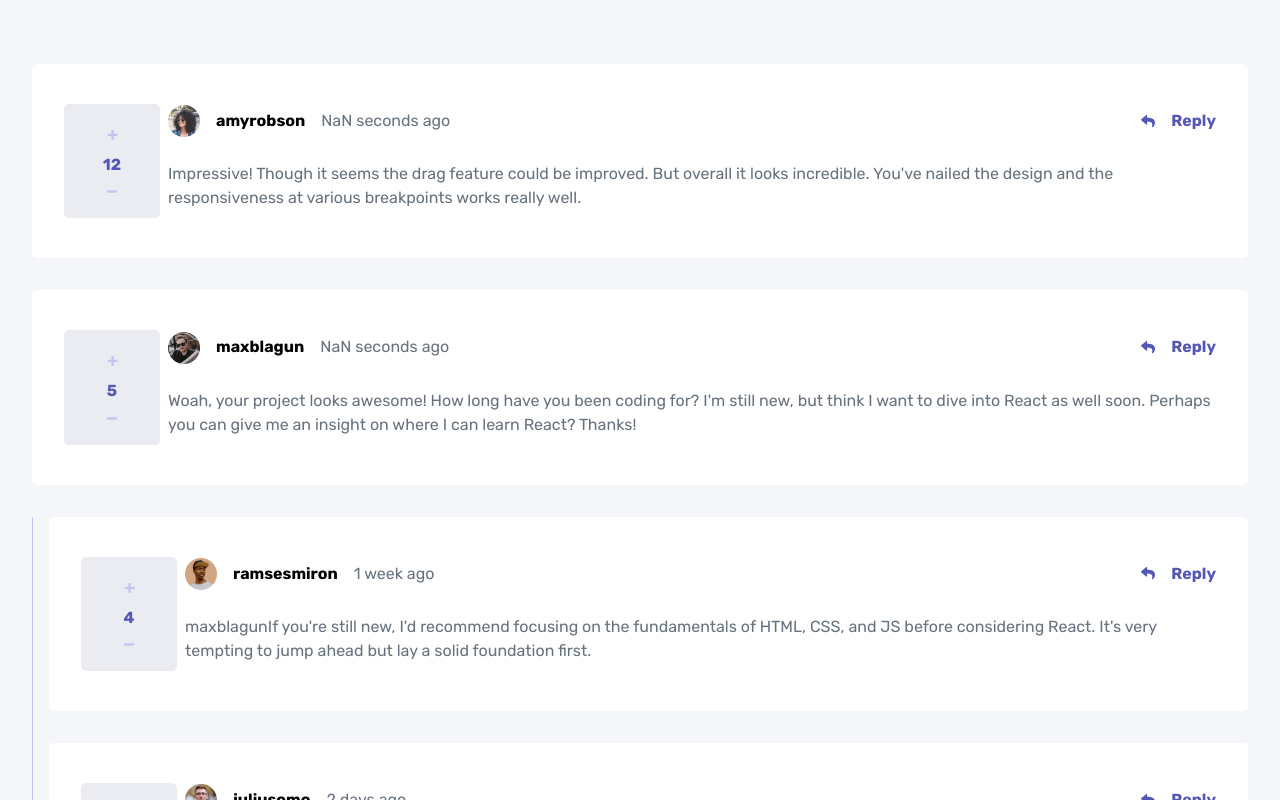
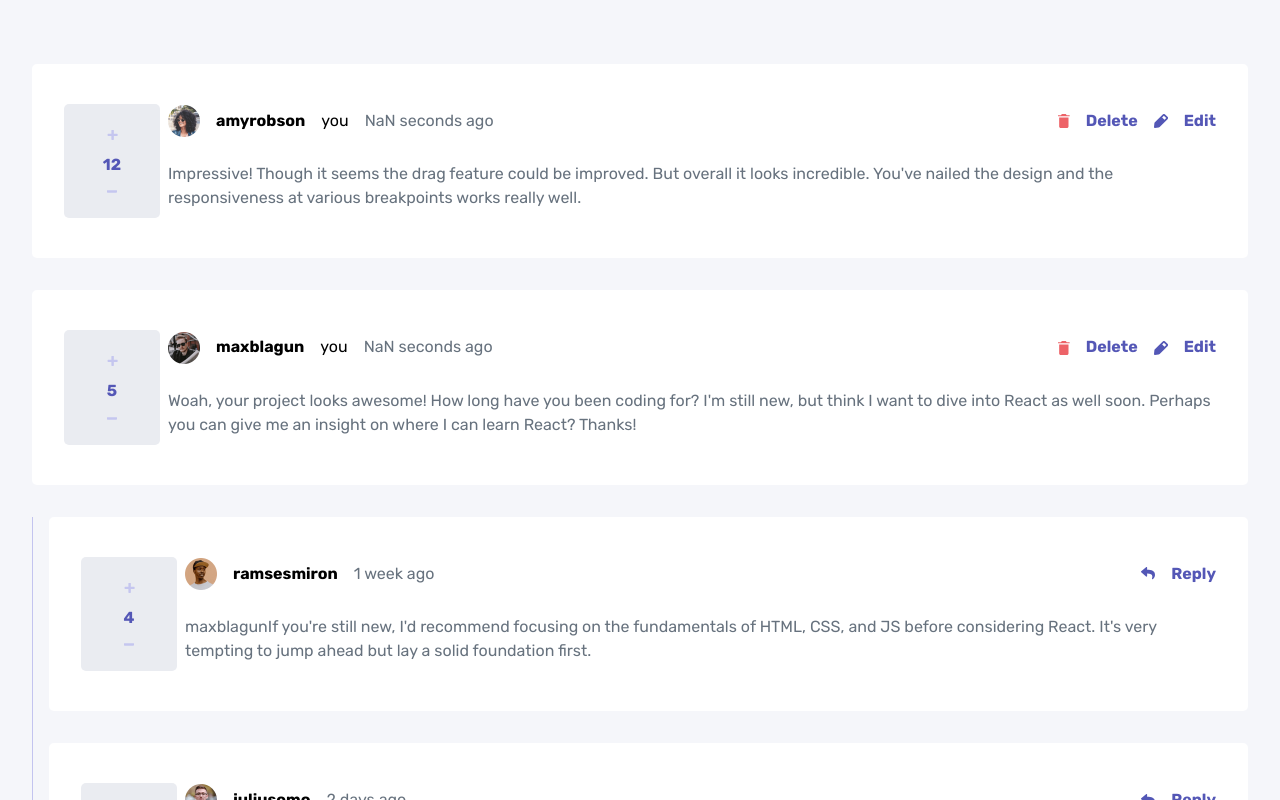
Before and after one commit to alexander-hergert/Interactive-comments-section, a React (Vite) app: page / in a window 1280 px wide. Shown: the top 800 px of the page. Built offline with nearby package versions, Linux system fonts and the light colour scheme.

Commit message:
Add logic to seperate from own comment and foreign comment.

```diff
--- a/src/components/Comment.jsx
+++ b/src/components/Comment.jsx
@@ -1,4 +1,4 @@
-import React, { useState } from "react";
+import React, { useState, useEffect } from "react";
 import Replies from "./Replies";
 import { styled } from "styled-components";
 import { getPostingTime } from "../utility/utility";
@@ -77,8 +77,13 @@ const CommentStyles = styled.section`
 
 const Comment = ({ item }) => {
   const { id, content, createdAt, score, replyingTo, user, replies } = item;
+  //use user values to check if the currentuser is the user
   const [isReply, setIsReply] = useState(false);
   const { state, dispatch } = useGlobalContext();
+  const [isUser, setIsUser] = useState(true);
+
+  //need an effect to setIsUser dependent on currentUser
+  //useEffect = (() => {}, []); //dependency could be state)
 
   const handleToggle = () => {
     setIsReply(!isReply);
@@ -119,8 +124,17 @@ const Comment = ({ item }) => {
         <div className="name">
           <img src={user.image.png} alt="avatar" />
           <p>{user.username}</p>
+          {isUser && <p>you</p>}
           <p>{getPostingTime(createdAt)}</p>
         </div>
+        {isUser ? (
+          <div className="action">
+            <input type="image" src="/assets/images/icon-delete.svg" />
+            <p>Delete</p>
+            <input type="image" src="/assets/images/icon-edit.svg" />
+            <p>Edit</p>
+          </div>
+        ) : (
           <div className="action">
             <input
               type="image"
@@ -129,6 +143,7 @@ const Comment = ({ item }) => {
             />
             <p>Reply</p>
           </div>
+        )}
         <div className="text">
           <p>{content}</p>
         </div>
--- a/src/components/Comments.jsx
+++ b/src/components/Comments.jsx
@@ -12,6 +12,7 @@ const CommentsStyles = styled.section`
 
 const Comments = () => {
   const { state } = useGlobalContext();
+
   return (
     <CommentsStyles>
       {state?.comments?.map((item) => (
```
Also changed, not shown: src/components/OwnComment.jsx (deleted). Lines whose indentation alone changed are shown as unchanged.
